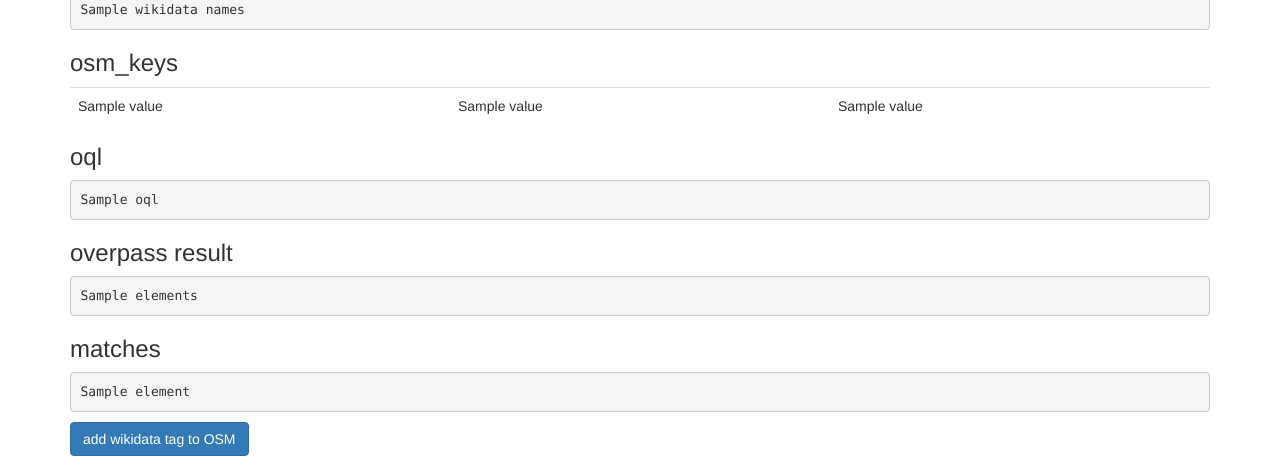
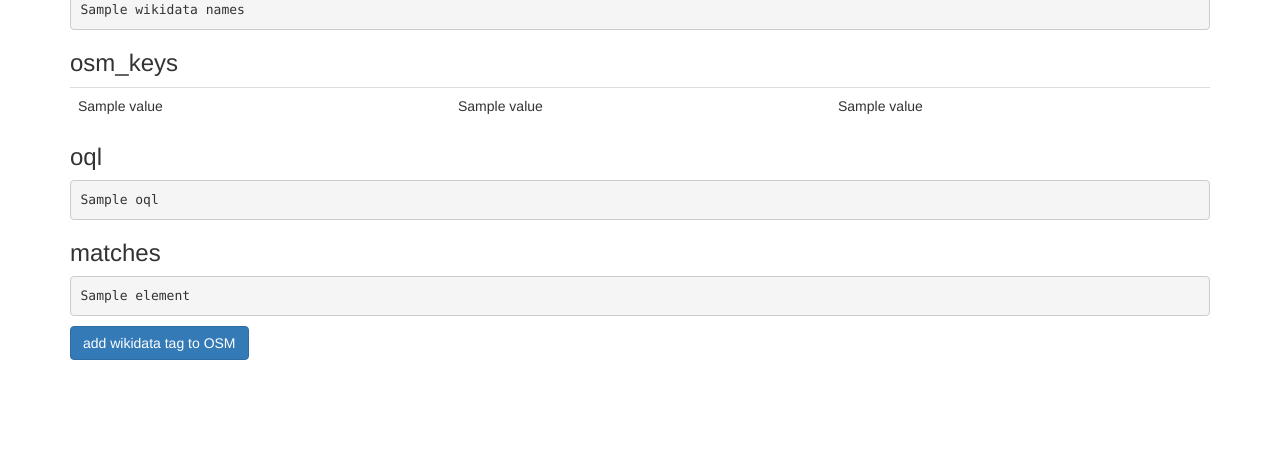
Before and after one commit to EdwardBetts/osm-wikidata, a Flask app: template matcher/templates/item_page.html in a window 1280 px wide. Shown: the part 605-1061 px from the top of the page. After the commit the page ends 965 px from the top, so only its background shows below. Run offline with Flask 2, Linux system fonts and the light colour scheme; the template is opened without the code that fills it: most values are stand-ins (such as "Sample title", 1, 10 or a date in 2020); parts of the project's set-up code (start-up, migrations or seed data) failed here and were passed over; some libraries are stand-ins or nearby versions.

Commit message:
too many overpass results on item page

```diff
--- a/matcher/templates/item_page.html
+++ b/matcher/templates/item_page.html
@@ -30,8 +30,8 @@
 
     <h3>oql</h3>
     <pre>{{ oql }}</pre>
-    <h3>overpass result</h3>
-    <pre>{{ overpass_reply['elements'] | pprint }}</pre>
+    {# <h3>overpass result</h3>
+    <pre>{{ overpass_reply['elements'] | pprint }}</pre> #}
 
     <h3>matches</h3>
     {% for element, match in found %}
```
